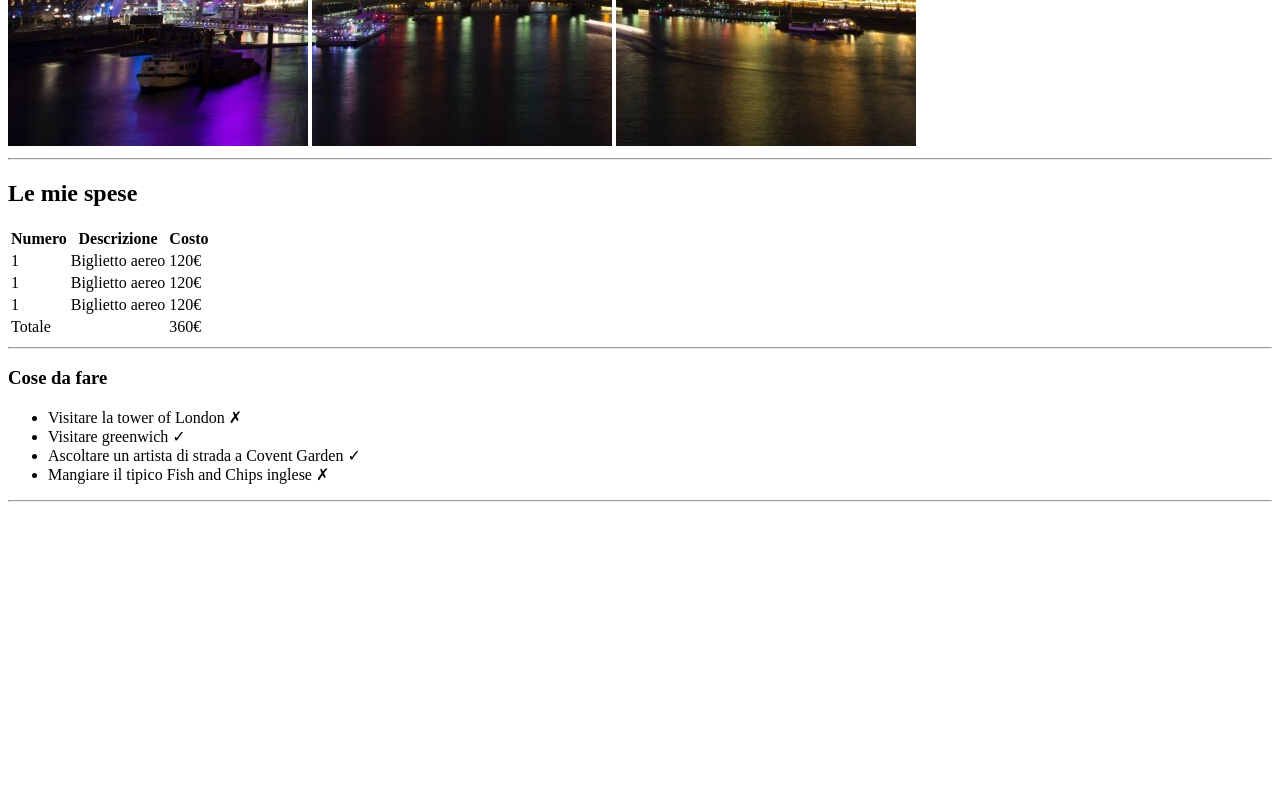
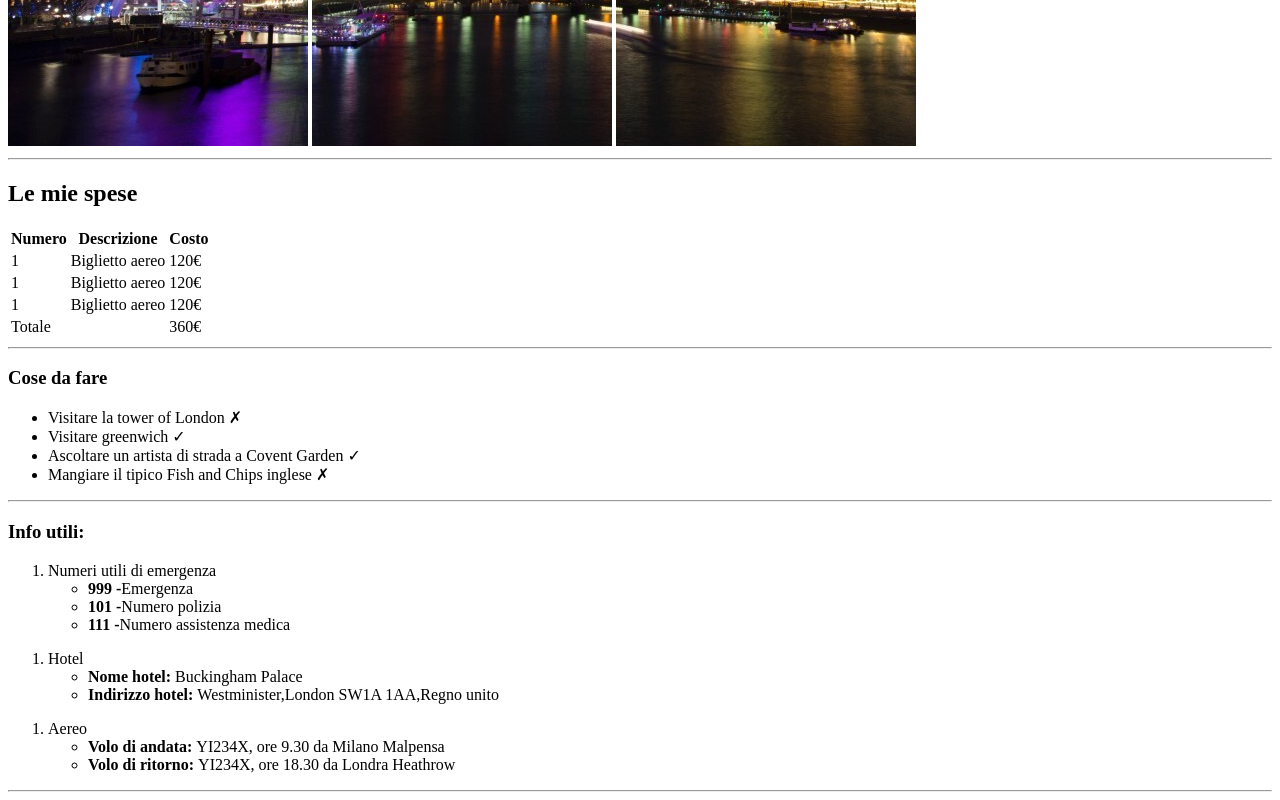
Before and after one commit to federossi93/html-london-trip, a plain HTML site: page index.html in a window 1280 px wide. Shown: the part 534-1334 px from the top of the page. Before the commit the page ends 1044 px from the top, so only its background shows below. Drawn offline with Linux system fonts and the light colour scheme.

Commit message:
3° article

```diff
--- a/index.html
+++ b/index.html
@@ -59,6 +59,39 @@
             </ul>
             <hr>
         </article>
+        <!--Info utili-->
+        <article>
+            <h3>Info utili:</h3>
+            <ol>
+                <li>
+                    Numeri utili di emergenza
+                    <ul>
+                        <li><strong>999 -</strong>Emergenza</li>
+                        <li><strong>101 -</strong>Numero polizia</li>
+                        <li><strong>111 -</strong>Numero assistenza medica</li>
+                    </ul>
+                </li>
+            </ol>
+            <ol>
+                <li>
+                    Hotel
+                    <ul>
+                        <li><strong>Nome hotel: </strong>Buckingham Palace</li>
+                        <li><strong>Indirizzo hotel: </strong>Westminister,London SW1A 1AA,Regno unito</li>
+                    </ul>
+                </li>
+            </ol>
+            <ol>
+                <li>
+                    Aereo
+                    <ul>
+                        <li><strong>Volo di andata: </strong>YI234X, ore 9.30 da Milano Malpensa</li>
+                        <li><strong>Volo di ritorno: </strong>YI234X, ore 18.30 da Londra Heathrow</li>
+                    </ul>
+                </li>
+            </ol>
+            <hr>
+        </article>
     </main>
 </body>
 </html>
```
